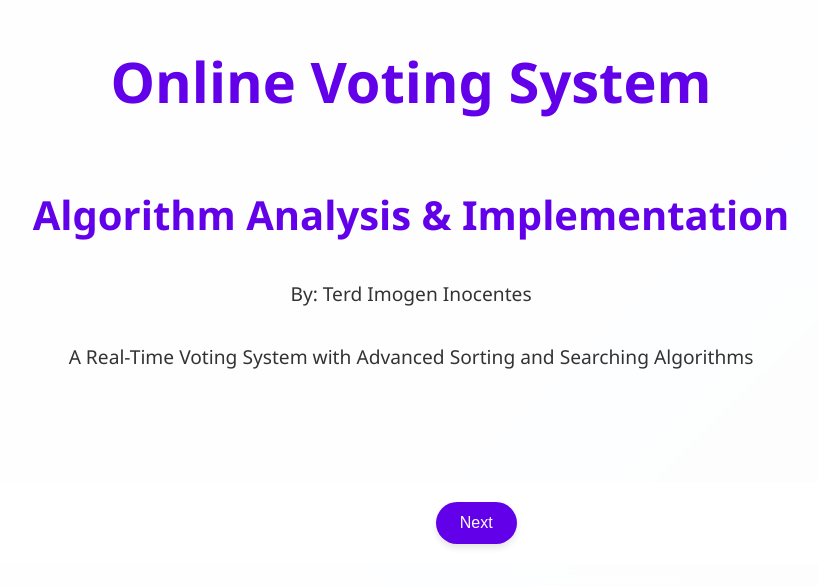
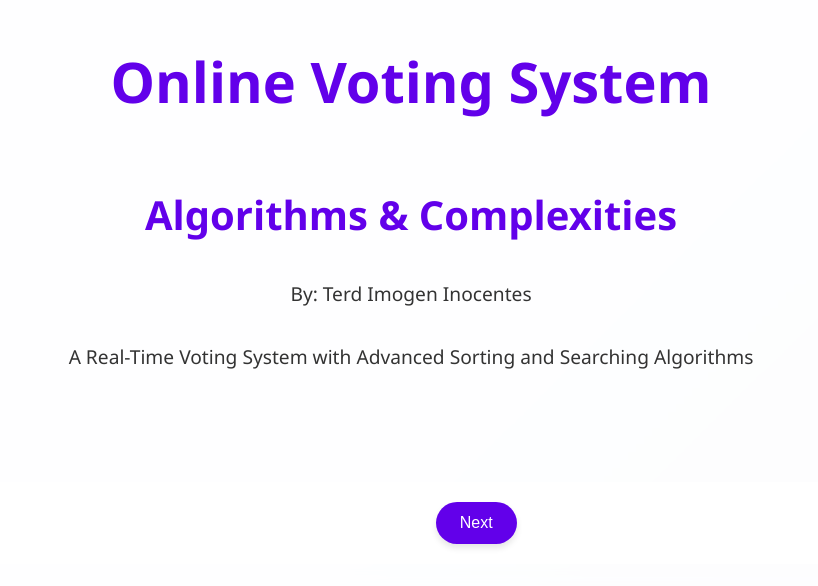
Before and after one commit to Terddy03/algofinals, a plain HTML site: page index.html in a window 1280 px wide. Shown: the part 206-792 px from the top of the page, without its empty margins (229-1047 px from the left). Drawn offline with Linux system fonts and the light colour scheme.

Commit message:
"algorithm and complexities"

```diff
--- a/index.html
+++ b/index.html
@@ -11,7 +11,7 @@
 <!-- Slide 1: Title -->
 <div class="slide active">
   <h1>Online Voting System</h1>
-  <h2>Algorithm Analysis & Implementation</h2>
+  <h2>Algorithms & Complexities</h2>
   <p>By: Terd Imogen Inocentes</p>
   <p class="subtitle">A Real-Time Voting System with Advanced Sorting and Searching Algorithms</p>
 </div>
```
